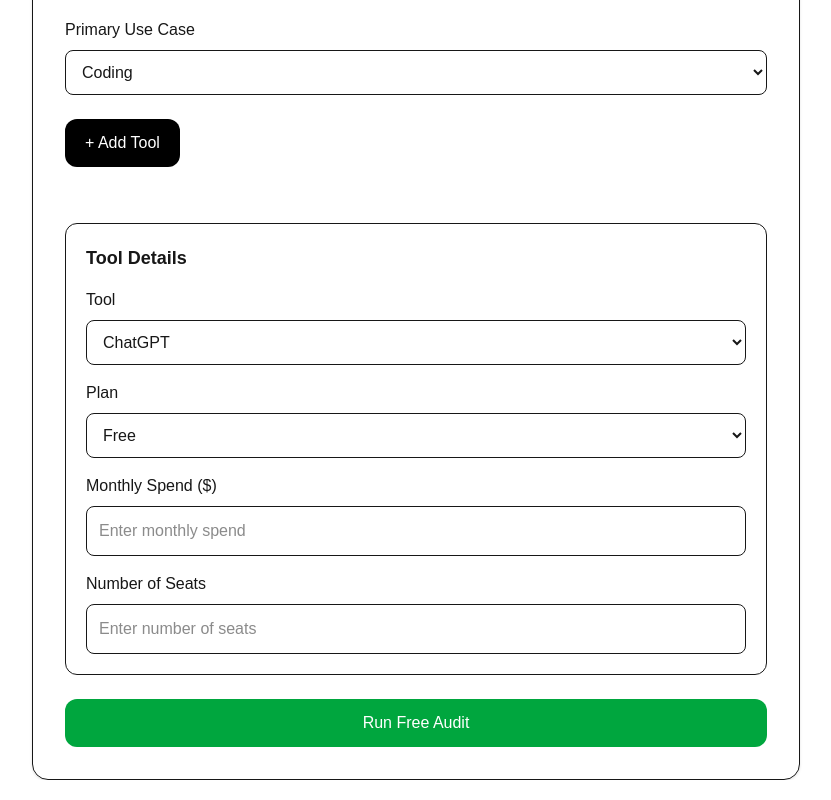
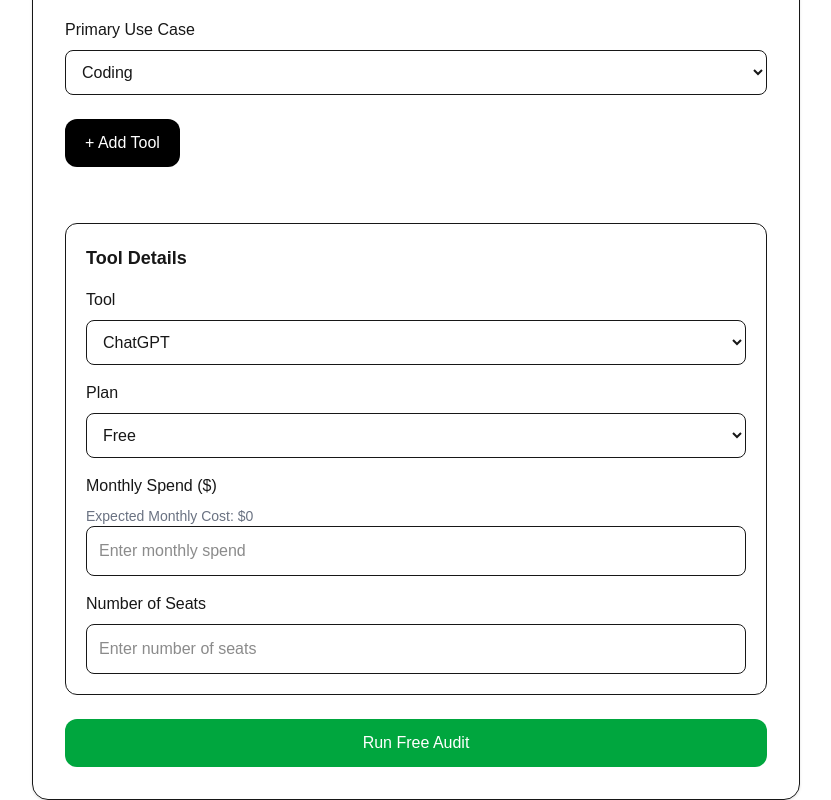
Before and after one commit to GopikaPamisetty/AI_Spend_Audit, a Next.js app: page / in a window 1280 px wide. Shown: the part 750-1550 px from the top of the page, without its empty margins (224-1055 px from the left). Built offline with nearby package versions, Linux system fonts and the light colour scheme.

Commit message:
build AI spend audit engine and recommendation dashboard

```diff
--- a/src/components/audit/AuditForm.tsx
+++ b/src/components/audit/AuditForm.tsx
@@ -15,13 +15,17 @@
 import { Recommendation } from "@/types/recommendation";
 
 import { generateRecommendations } from "@/lib/auditEngine";
-
+import { generateSummary } from "@/lib/generateSummary";
 export default function AuditForm() {
 
   const [
     recommendations,
     setRecommendations,
   ] = useState<Recommendation[]>([]);
+  const [summary, setSummary] =
+  useState("");
+  const [error, setError] =
+  useState("");
 
   const [isLoaded, setIsLoaded] =
     useState(false);
@@ -67,7 +71,38 @@
   const isOptimized =
     totalMonthlySavings === 0;
 
+
   const runAudit = () => {
+
+  setError("");
+
+  for (const tool of toolCards) {
+
+    if (
+      !tool.monthlySpend ||
+      Number(tool.monthlySpend) < 0
+    ) {
+
+      setError(
+        "Please enter a valid monthly spend amount."
+      );
+
+      return;
+    }
+
+    if (
+      !tool.seats ||
+      Number(tool.seats) <= 0
+    ) {
+
+      setError(
+        "Please enter a valid number of seats."
+      );
+
+      return;
+      }
+
+  }
 
   const results =
     generateRecommendations(
@@ -76,12 +111,29 @@
 
   setRecommendations(results);
 
+  const calculatedMonthlySavings =
+    results.reduce(
+      (total, recommendation) =>
+        total +
+        recommendation.monthlySavings,
+      0
+    );
+
+    const generatedSummary =
+    generateSummary(
+      results,
+      calculatedMonthlySavings
+    );
+
+  setSummary(generatedSummary);
+
   setTimeout(() => {
     resultsRef.current?.scrollIntoView({
       behavior: "smooth",
     });
   }, 100);
 };
+
 
   const updateToolCard = (
     index: number,
@@ -268,6 +320,11 @@
         >
           Run Free Audit
         </button>
+        {error && (
+  <p className="mt-3 text-sm font-medium text-red-600">
+    {error}
+  </p>
+)}
 
       </div>
 
--- a/src/components/audit/ToolCard.tsx
+++ b/src/components/audit/ToolCard.tsx
@@ -17,7 +17,15 @@
   const selectedTool = tools.find(
     (tool) => tool.id === toolData.toolId
   );
+const selectedPlanData =
+  selectedTool?.plans.find(
+    (plan) =>
+      plan.name === toolData.plan
+  );
 
+const expectedMonthlyCost =
+  (selectedPlanData?.monthlyPrice || 0) *
+  Number(toolData.seats || 0);
   useEffect(() => {
     if (
       selectedTool &&
@@ -96,6 +104,13 @@
           <label className="mb-2 block font-medium">
             Monthly Spend ($)
           </label>
+          <p className="mt-2 text-sm text-gray-500">
+  Expected Monthly Cost:
+  {" "}
+  <span className="font-medium">
+    ${expectedMonthlyCost}
+  </span>
+</p>
 
           <input
             type="number"
--- a/src/constants/tools.ts
+++ b/src/constants/tools.ts
@@ -48,21 +48,25 @@
       {
         name: "Hobby",
         monthlyPrice: 0,
+        price: 0,
       },
 
       {
         name: "Pro",
         monthlyPrice: 20,
+        price: 20,
       },
 
       {
         name: "Teams",
         monthlyPrice: 40,
+        price: 40,
       },
 
       {
         name: "Enterprise",
         monthlyPrice: null,
+        price: 60,
       },
     ],
   },
--- a/src/lib/auditEngine.ts
+++ b/src/lib/auditEngine.ts
@@ -14,7 +14,8 @@
     (plan) => plan.name === planName
   );
 
-  return plan?.price || 0;
+
+  return plan?.monthlyPrice || 0;
 }
 
 export function generateRecommendations(
@@ -62,6 +63,7 @@
       tool.toolId === "chatgpt" &&
       tool.plan === "Team" &&
       Number(tool.seats) <= 2
+
     ) {
 
       const currentSpend =
--- /dev/null
+++ b/src/lib/generateSummary.ts
@@ -0,0 +1,21 @@
+import { Recommendation } from "@/types/recommendation";
+
+export function generateSummary(
+  recommendations: Recommendation[],
+  totalMonthlySavings: number
+) {
+
+  if (totalMonthlySavings === 0) {
+
+    return `
+Your current AI tooling setup already appears cost-efficient based on the provided usage patterns. At this time, no major optimization opportunities were detected, though future pricing or usage changes may create new savings opportunities.
+    `;
+  }
+
+  const topRecommendation =
+    recommendations[0];
+
+  return `
+Your current AI tooling setup shows potential overspending opportunities. By following the recommended optimization strategies, your team could save approximately $${totalMonthlySavings} per month. The most impactful recommendation is switching from ${topRecommendation.currentTool} to ${topRecommendation.recommendedPlan}, which can significantly reduce costs while maintaining similar functionality and productivity benefits.
+  `;
+}
```
Lines whose indentation alone changed are shown as unchanged.
